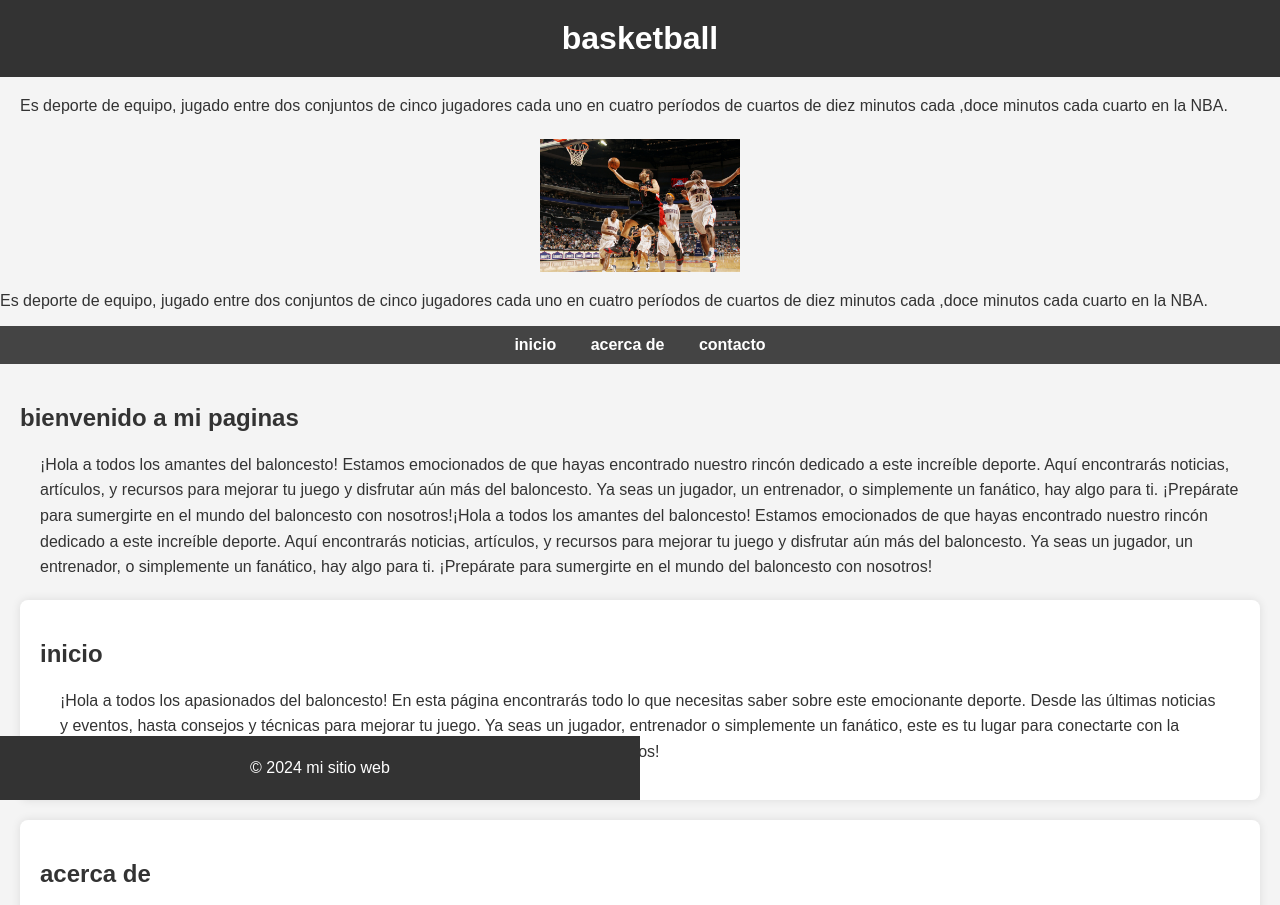
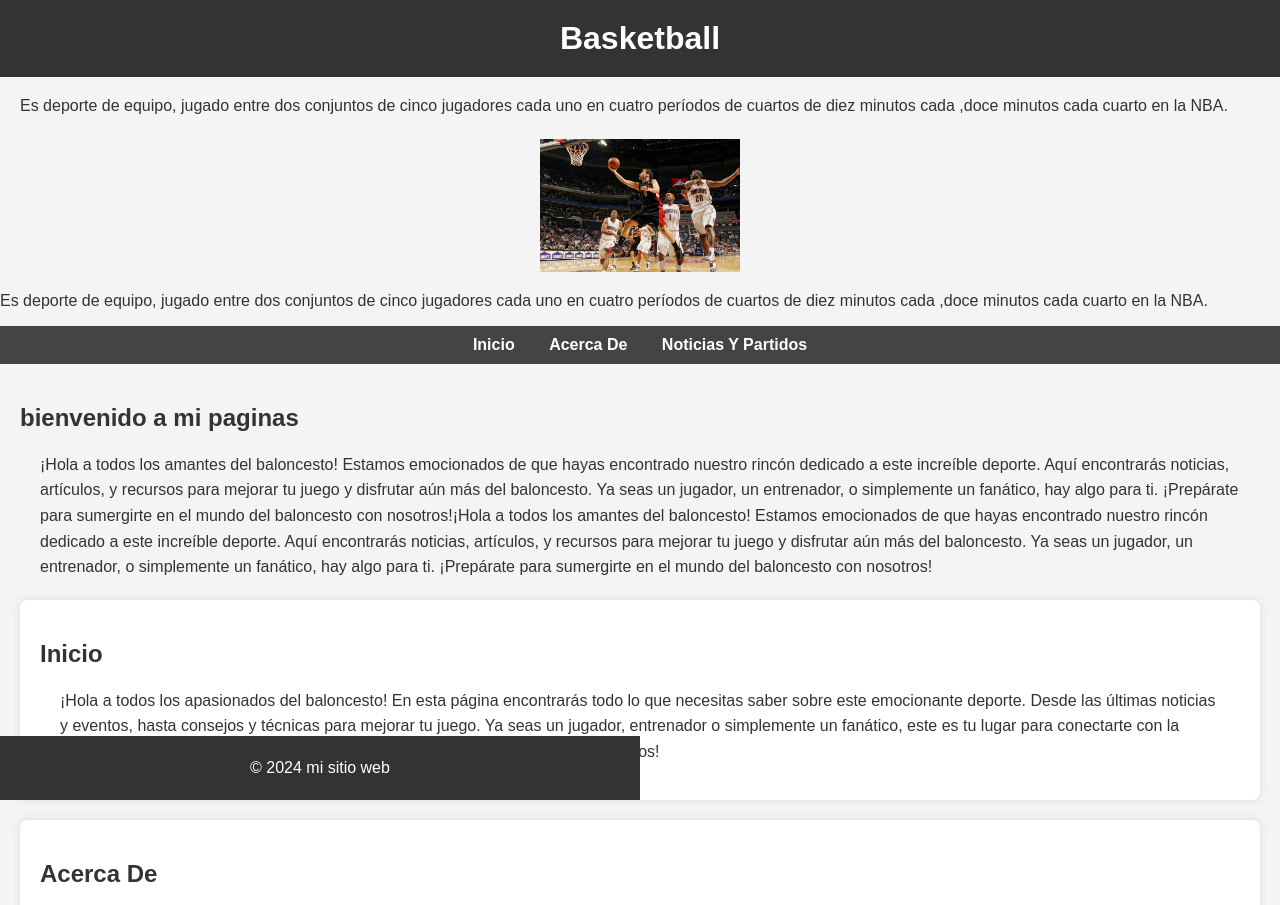
Before and after one commit to OSNEY788/lab2, a plain HTML site: page index.html in a window 1280 px wide. Shown: the top 905 px of the page. Drawn offline with Linux system fonts and the light colour scheme.

Commit message:
jgbhjvyi

```diff
--- a/index.html
+++ b/index.html
@@ -8,16 +8,16 @@
 </head>
 <body>
     <header>
-    <h1>basketball</h1>
+    <h1>Basketball</h1>
     </header>
     <p>Es deporte de equipo, jugado entre dos conjuntos de cinco jugadores cada uno en cuatro períodos de cuartos de diez minutos cada ,doce minutos cada cuarto en la NBA.</p>
 <img src="ooooo.jpg" width="200"
     <p>Es deporte de equipo, jugado entre dos conjuntos de cinco jugadores cada uno en cuatro períodos de cuartos de diez minutos cada ,doce minutos cada cuarto en la NBA.</p>
 
     <nav>
-        <a href="#inicio">inicio</a>
-        <a href="#acerca">acerca de</a>
-        <a href="#contacto">contacto</a>
+        <a href="#Inicio">Inicio</a>
+        <a href="#Acerca De">Acerca De</a>
+        <a href="# Noticias Y Partidos"> Noticias Y Partidos</a>
     </nav>
 
     <main>
@@ -30,13 +30,13 @@
 ¡Prepárate para sumergirte en el mundo del baloncesto con nosotros! </p>
         </div>
         <div class="container">
-            <h2>inicio</h2>
+            <h2>Inicio</h2>
             <p>¡Hola a todos los apasionados del baloncesto! En esta página encontrarás todo lo que necesitas saber sobre este emocionante deporte. Desde las últimas noticias y eventos, hasta consejos y técnicas para mejorar tu juego. Ya seas un jugador, entrenador o simplemente un fanático, este es tu lugar para conectarte con la comunidad del baloncesto.
 
                 ¡Explora, aprende y disfruta del baloncesto con nosotros! </p>
         </div>
         <div class="container">
-            <h2>acerca de</h2>
+            <h2>Acerca De</h2>
             <p> Bienvenidos a nuestra página dedicada al apasionante mundo del baloncesto. Somos un grupo de entusiastas del baloncesto que vivimos y respiramos este deporte. Nuestra misión es compartir nuestra pasión y conocimiento con todos los aficionados, jugadores y entrenadores que buscan mejorar su juego y disfrutar aún más del baloncesto.
 
                 En nuestra página encontrarás noticias actualizadas, artículos informativos, consejos prácticos y recursos útiles para todos los niveles de habilidad. Creemos que el baloncesto es más que un deporte; es una forma de vida que fomenta el trabajo en equipo, la disciplina y la diversión.
```
